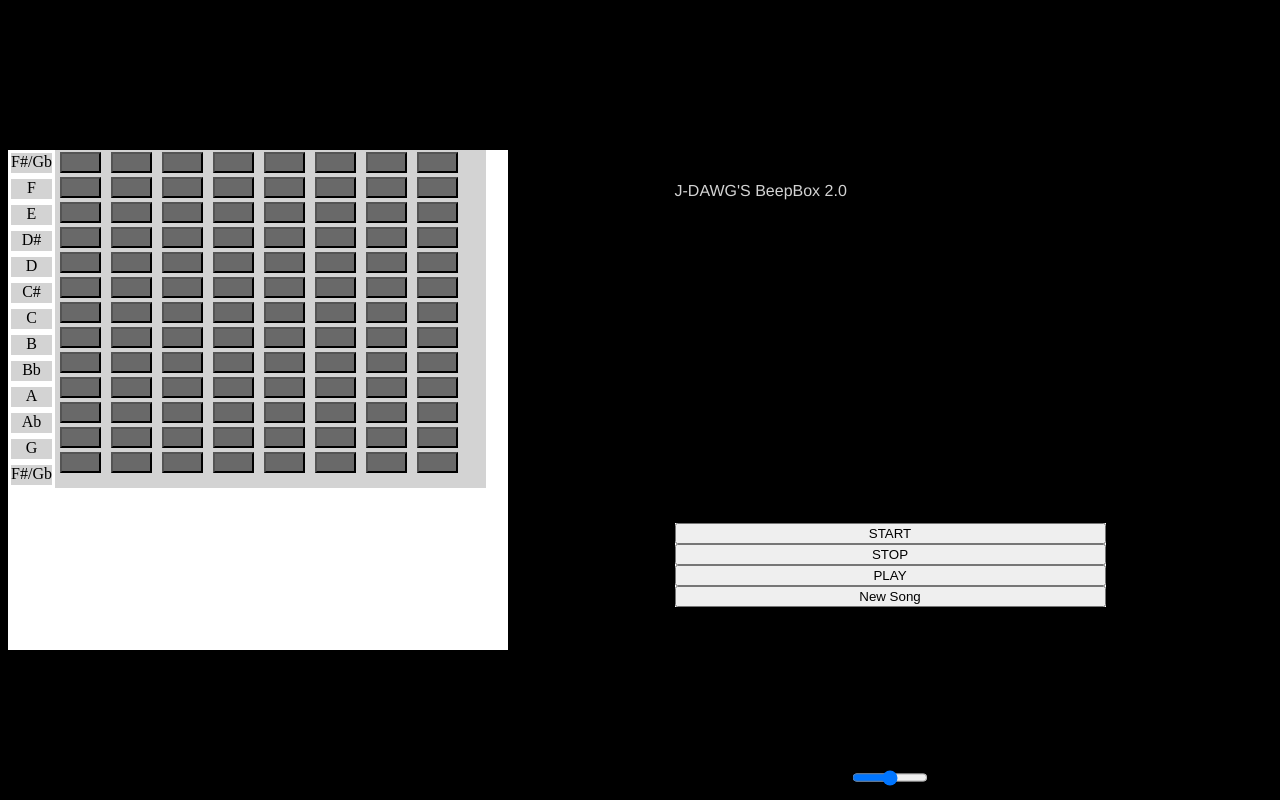
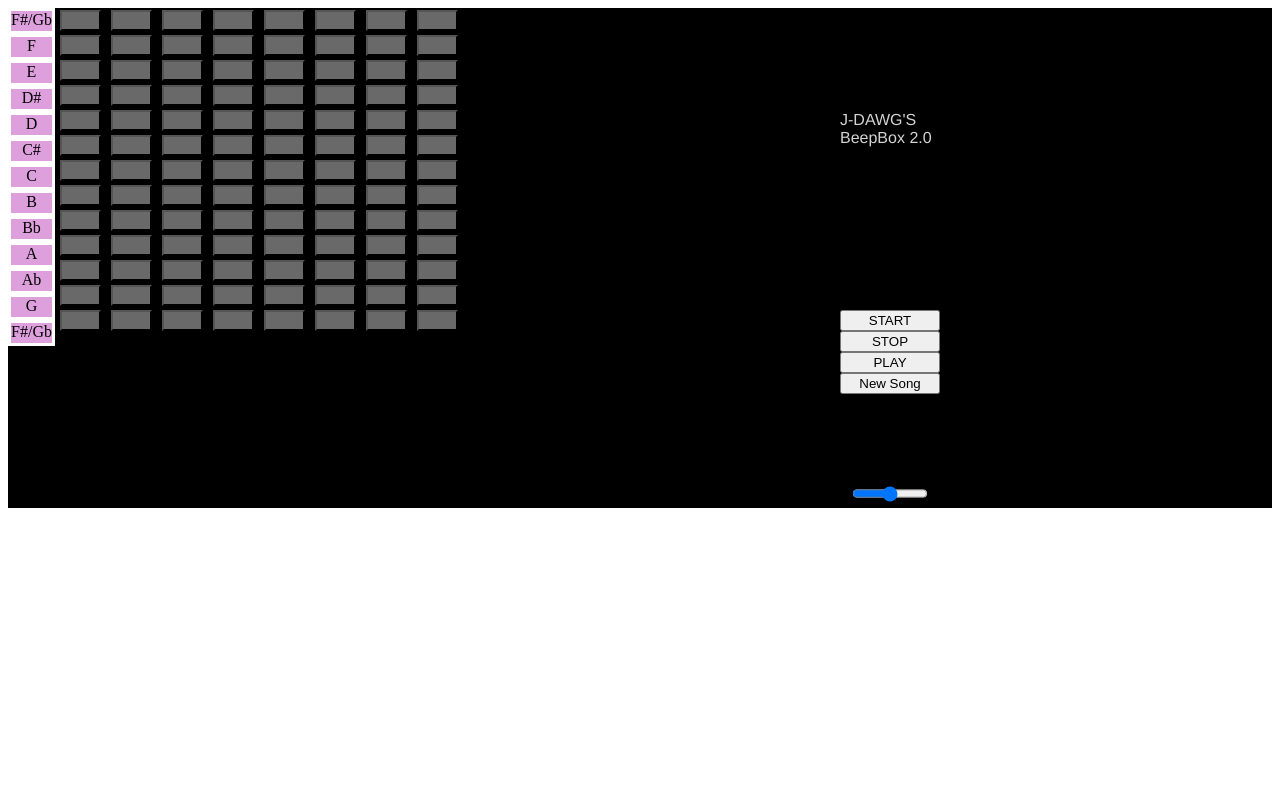
Before and after one commit to jlarsen9/8-Bit-Music-Maker, a plain HTML site: page index.html in a window 1280 px wide. Drawn offline with Linux system fonts and the light colour scheme.

Commit message:
Made-Main-Button-BG-black
Made background behind larger set of buttons black

```diff
--- a/index.html
+++ b/index.html
@@ -1,6 +1,7 @@
 <html>
 
 <body>
+    <div class="page-wrapper">
         <div id="notes-and-grid-wrapper">
             <div id="note-name-boxes">
                 <br />
@@ -10,7 +11,7 @@
             </div>
         </div>
         <div class="menu">
-        <div id="title-box-wrapper">
+            <div class="title-box-wrapper">
                 <div id="title-box">J-DAWG'S BeepBox 2.0</div>
             </div>
             <div id="buttons">
@@ -20,9 +21,10 @@
                 <button id="new-song-button">New Song</button>
             </div>
             <div class="vol-slide-container">
-            <input type="range" min="1" max="100" value="50" class="slider" id="MyRange">
+                <input type="range" min="1" max="100" value="50" class="slider" id="Volume-range">
             </div>
             </br>
+        </div>
     </div>
 </body>
 <link rel="stylesheet" href="style.css">
--- a/style.css
+++ b/style.css
@@ -1,4 +1,4 @@
-body {
+.page-wrapper {
     background-color: black;
     display: flex;
     justify-content: center;
@@ -9,27 +9,31 @@ body {
     height: 500px;
     margin: auto;
     float: left;
-    /* margin-left: 300px; */
-    background-color: white;
+    background-color: black;
     display: flex;
 }
 
-#grey-box {
-    background-color: lightgray;
+.grey-box {
+    background-color: black;
     width: 431px;
     height: 338px;
     float: right;
 }
 
+/* .grey-box:first-child {
+    background: saddlebrown;
+} */
+
 #note-name-boxes {
     float: left;
+    background-color: black;
 }
 
 #note-name-boxes div {
     display: left;
     width: 41px;
     height: 20px;
-    background-color: lightgray;
+    background-color: plum;
     text-align: center;
     border-style: solid;
     border-color: white;
@@ -54,14 +58,14 @@ body {
     display: flex;
     flex: 1;
     flex-direction: column;
+    width: 100px;
 }
 
-#title-box-wrapper {
-    width: 431px;
+.title-box-wrapper {
+    width: 100px;
     height: 28px;
     background-color: black;
     margin:auto;
-    /* margin-left: 370px;  */
     order: 2;
 }
 
@@ -73,10 +77,10 @@ body {
 }
 
 #buttons {
-    width: 431px;
+    width: 100px;
     height: 18 px;
     margin: auto;
-    background-color: white;
+    background-color:black;
     order: 3;
     display: flex;
     flex-direction: column;
@@ -103,90 +107,3 @@ body {
     width:10%;
     height: 25px;
 }
-
-
-
-/* #big-Grid-Button {
-    height: 18px;
-    width: 41px;
-    background-color: darkgray;
-    padding: 10px 5px;
-} */
-
-
-
-/* .note-boxes {
-    display: left;
-    width: 41px;
-    height: 20px;
-    background-color: lightgray;
-} */
-
-
-/* * {
-    font-size: 100px;
-}
-
-body {
-    background-color:rgb(56,56,56);
-}
-
-#title {
-    font-size: 160px;
-    background-color: mediumorchid;
-}
-
-#text-box {
-    background-color:white;
-    color: #696969;
-    width: 530px;
-    height: 128px;
-    margin: auto;
-    font-size: 130px;
-    font-family: 'Franklin Gothic Medium', 'Arial Narrow', Arial, sans-serif;
-    margin-top: 200px;
-    margin-bottom: 70px;
-    text-transform: uppercase;
-    text-align: center;
-}
-
-#jenny-grid-wrapper {
-    display: flex;
-    justify-content: center;
-}
-
-#jenny-grid {
-    display: inline-block;
-}
-
-#play-button {
-    width: 530px;
-    height: 150px;
-    text-align: center;
-    display: block;
-    margin: 25 auto;
-    background-color: rgb(90,181, 44);
-    color: white;
-}
-
-td {
-    font-size: 100px;
-}
-
-button {
-    color: firebrick;
-    border-radius: 30px;
-    text-transform: uppercase;
-    width: 150px;
-    height: 150px;
-    background-color: white;
-    border-color:black;
-    margin: 25px;
-    font-size: 130px;
-    font-family: 'Franklin Gothic Medium', 'Arial Narrow', Arial, sans-serif;
-}
-
-button:active {
-    background: red;
-}
- */
```
Lines whose indentation alone changed are shown as unchanged.
